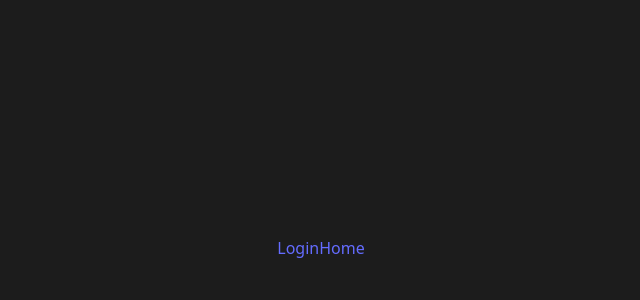
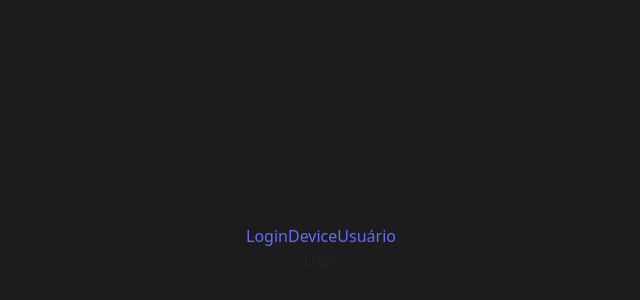
Before and after one commit to CarolinaVanuchi/reia-front, a Vue app: page /user in a window 1280 px wide. Before the commit this address had no page. Shown: the part 152-452 px from the top of the page, without its empty margins (319-959 px from the left). Built offline with nearby package versions, Linux system fonts and the light colour scheme.

Commit message:
configurado tela de login com request

```diff
--- a/src/components/Navbar.vue
+++ b/src/components/Navbar.vue
@@ -2,7 +2,8 @@
 
     <div id="nav">
         <router-link to="/">Login</router-link>
-        <router-link to="/home">Home</router-link>
+        <router-link to="/device">Device</router-link>
+        <router-link to="/user">Usuário</router-link>
     </div>
 
 </template>
--- a/src/main.js
+++ b/src/main.js
@@ -8,5 +8,4 @@ const app = createApp(App);
 app.use(router);
 app.mount('#app');
 
-// createApp(App).mount('#app');
 import "bootstrap/dist/js/bootstrap.js";
--- a/src/router/index.js
+++ b/src/router/index.js
@@ -1,18 +1,24 @@
 import { createRouter, createWebHistory } from 'vue-router'
-import Home from '../views/Home.vue';
+import Device from '../views/Device.vue';
+import User from '../views/User.vue';
 import Login from '../views/Login.vue';
 
 const routes = [
     {
-        path: '/home',
-        name: 'Home',
-        component: Home
+        path: '/device',
+        name: 'Device',
+        component: Device
     },
     {
         path: '/',
         name: 'Login',
         component: Login
     },
+    {
+        path: '/user',
+        name: 'User',
+        component: User
+    },
 ]
 
 const router = createRouter({ history: createWebHistory(), routes })
--- /dev/null
+++ b/src/services/http.js
@@ -0,0 +1,10 @@
+import axios from 'axios';
+
+const axiosInstance = axios.create({
+    baseURL: 'http://localhost:3000/',
+    headers: {
+        'Content-type': 'application/json'
+    }
+});
+
+export default axiosInstance;
--- /dev/null
+++ b/src/views/Device.vue
@@ -0,0 +1,16 @@
+<template>
+<div class="device">
+    Device
+</div>
+</template>
+
+<script>
+
+
+</script>
+
+<style>
+body {
+    background-color: green;
+}
+</style>
--- a/src/views/Login.vue
+++ b/src/views/Login.vue
@@ -44,6 +44,8 @@
 </template>
 
 <script>
+import http from '../services/http.js';
+
 export default {
   data() {
     return {
@@ -53,13 +55,18 @@ export default {
   },
 
   methods: {
-    login() {
+    async login() {
       if (!this.user || !this.pass) {
         alert("Preencher campos de usuário e senha");
         return;
       }
-      console.log(this.user);
-      console.log(this.pass);
+
+      try {
+        const { data } = await http.post('auth/login', { username: this.user, password: this.pass })
+        console.log(data)
+      } catch (error) {
+        console.log(error);
+      }
     },
   }
 }
--- a/src/views/Home.vue
+++ b/src/views/User.vue
@@ -1,6 +1,6 @@
 <template>
-<div class="home">
-    Home
+<div class="user">
+    User
 </div>
 </template>
 
@@ -11,6 +11,6 @@
 
 <style>
 body {
-    background-color: green;
+    background-color: blue;
 }
 </style>
```
